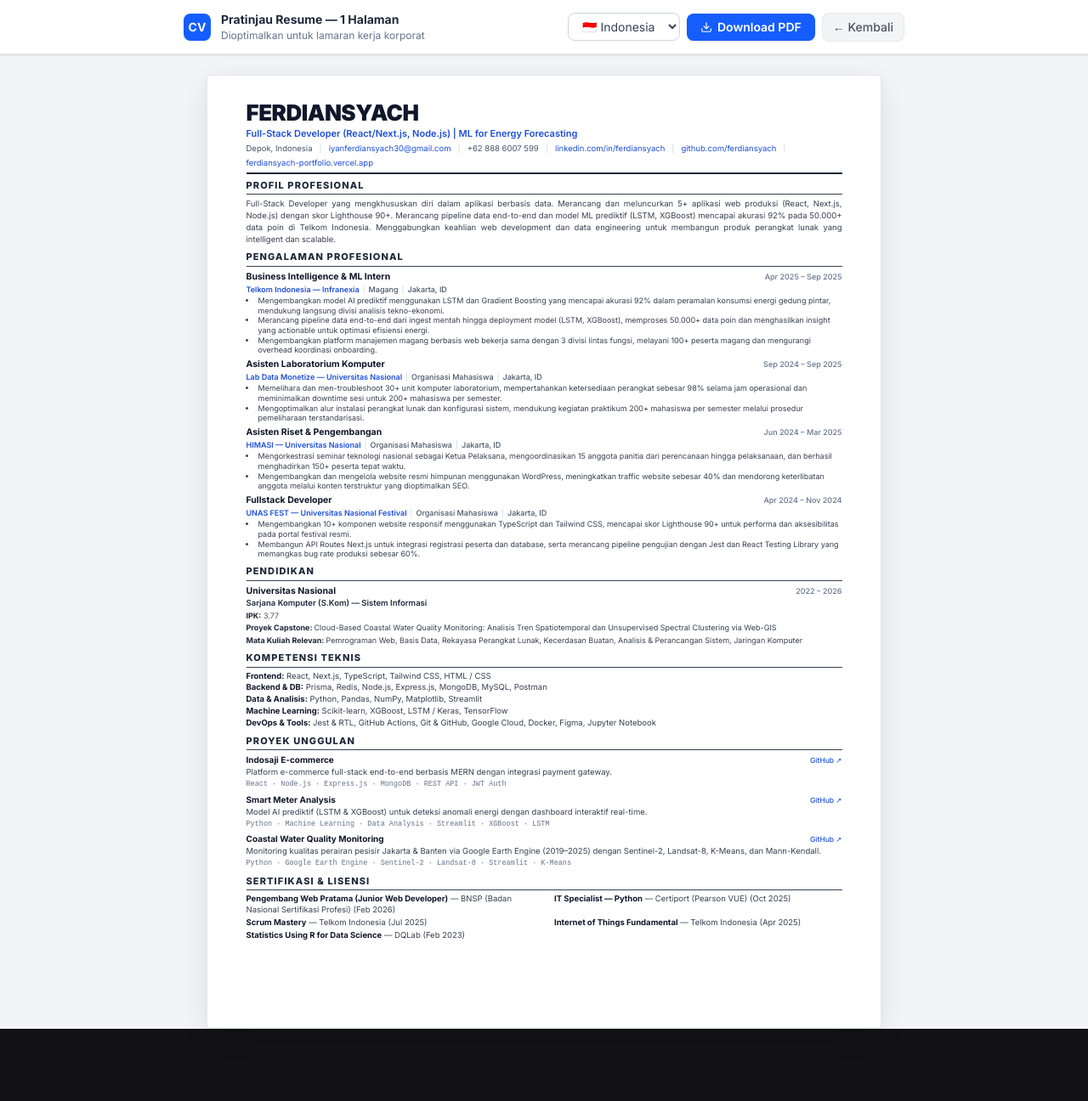
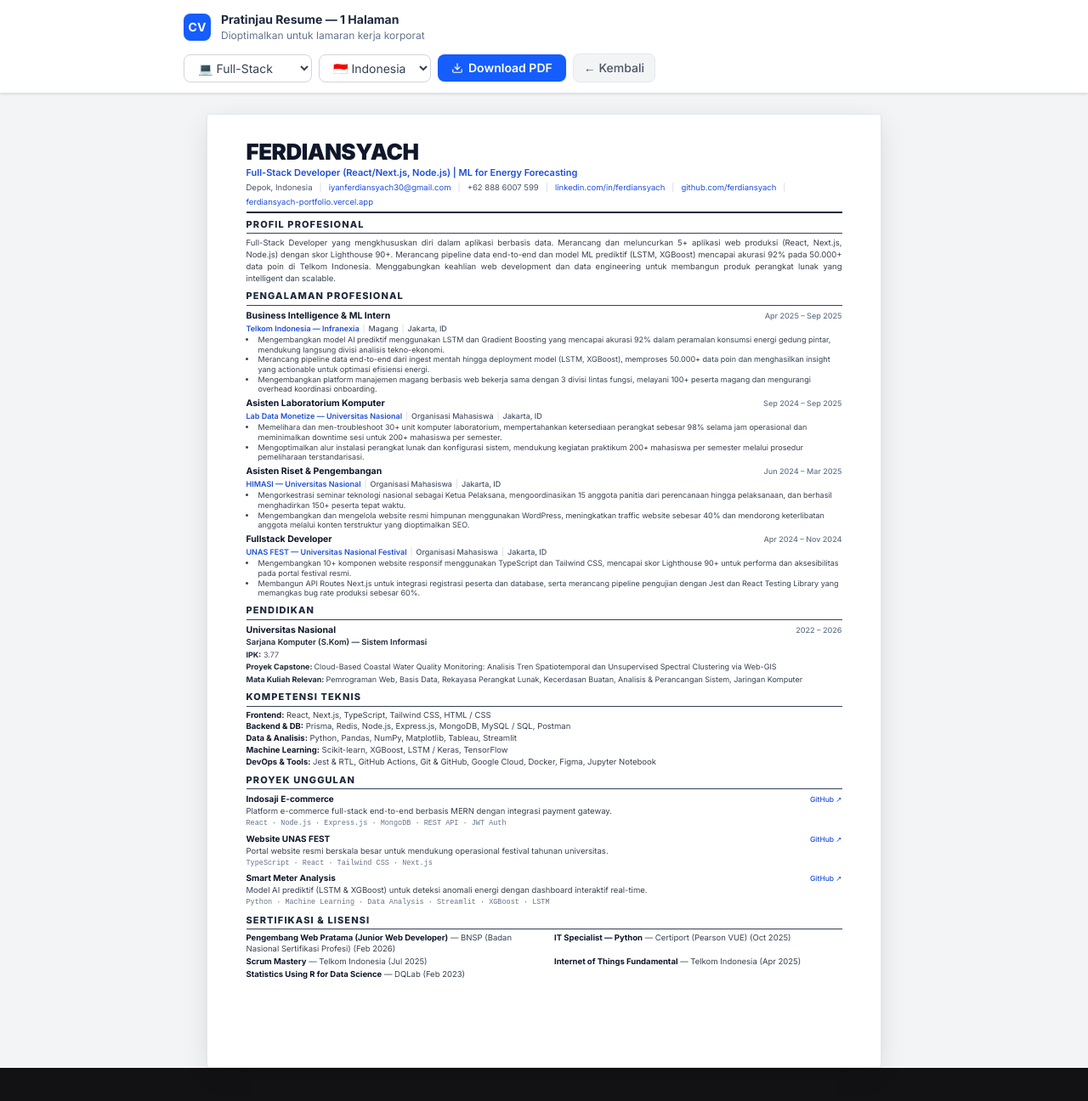
Before and after one commit to ferdiansyach/ferdiansyach-portfolio, a Next.js app: page /portfolio-pdf in a window 1280 px wide. Shown: the top 1296 px of the page at 85% size. Before the commit the page ends 1275 px from the top, so only its background shows below. Built offline with nearby package versions, Linux system fonts and the light colour scheme.

Commit message:
fix(pdf): resolve eslint errors and update skills data

```diff
--- a/src/app/portfolio-pdf/page.tsx
+++ b/src/app/portfolio-pdf/page.tsx
@@ -8,14 +8,32 @@
 
 export default function PortfolioPDF() {
   const [lang, setLang] = useState<"id" | "en">("id");
+  const [role, setRole] = useState<"fullstack" | "data">("fullstack");
 
   useEffect(() => {
     const savedLang = localStorage.getItem("lang") as "id" | "en";
     if (savedLang) {
-      // eslint-disable-next-line react-hooks/set-state-in-effect
-      setLang(savedLang);
+      setTimeout(() => {
+        setLang(savedLang);
+      }, 0);
+    }
+    const savedRole = localStorage.getItem("cvRole") as "fullstack" | "data";
+    if (savedRole) {
+      setTimeout(() => {
+        setRole(savedRole);
+      }, 0);
     }
   }, []);
+
+  const handleLangChange = (newLang: "id" | "en") => {
+    setLang(newLang);
+    localStorage.setItem("lang", newLang);
+  };
+
+  const handleRoleChange = (newRole: "fullstack" | "data") => {
+    setRole(newRole);
+    localStorage.setItem("cvRole", newRole);
+  };
 
   const t = (textObj: { id: string; en: string } | string) => {
     if (typeof textObj === "string") return textObj;
@@ -31,8 +49,28 @@
   };
   const tType = (type: string) => typeMap[type]?.[lang] ?? type;
 
-  // Show all experiences, top 3 projects, all certifications
-  const topProjects = projects.slice(0, 3);
+  // Show all experiences, all certifications
+  // Sort and select top 3 projects based on role
+  const getSortedProjects = () => {
+    const sortedProjects = [...projects];
+    if (role === "data") {
+      // Prioritize datascience projects
+      sortedProjects.sort((a, b) => {
+        if (a.category === "datascience" && b.category !== "datascience") return -1;
+        if (a.category !== "datascience" && b.category === "datascience") return 1;
+        return 0;
+      });
+    } else {
+      // Prioritize webdev projects
+      sortedProjects.sort((a, b) => {
+        if (a.category === "webdev" && b.category !== "webdev") return -1;
+        if (a.category !== "webdev" && b.category === "webdev") return 1;
+        return 0;
+      });
+    }
+    return sortedProjects.slice(0, 3);
+  };
+  const topProjects = getSortedProjects();
 
   return (
     <>
@@ -277,8 +315,16 @@
             </div>
             <div className="toolbar-actions flex gap-2 items-center">
               <select
+                value={role}
+                onChange={(e) => handleRoleChange(e.target.value as "fullstack" | "data")}
+                className="border border-gray-300 rounded-lg px-3 py-1.5 text-sm bg-white text-gray-700 focus:ring-2 focus:ring-blue-500 focus:outline-none"
+              >
+                <option value="fullstack">💻 Full-Stack</option>
+                <option value="data">📊 Data Analyst</option>
+              </select>
+              <select
                 value={lang}
-                onChange={(e) => setLang(e.target.value as "id" | "en")}
+                onChange={(e) => handleLangChange(e.target.value as "id" | "en")}
                 className="border border-gray-300 rounded-lg px-3 py-1.5 text-sm bg-white text-gray-700 focus:ring-2 focus:ring-blue-500 focus:outline-none"
               >
                 <option value="id">🇮🇩 Indonesia</option>
@@ -312,7 +358,10 @@
                 Ferdiansyach
               </h1>
               <div style={{ fontSize: '11px', color: '#1d4ed8', fontWeight: 600, marginTop: '2px', lineHeight: 1.3 }}>
-                Full-Stack Developer (React/Next.js, Node.js) | ML for Energy Forecasting
+                {role === "fullstack"
+                  ? "Full-Stack Developer (React/Next.js, Node.js) | ML for Energy Forecasting"
+                  : "Data Analyst & ML Developer (Python, SQL) | Web-GIS & Predictive Modeling"
+                }
               </div>
               <div className="contact-row">
                 <span>Depok, Indonesia</span>
@@ -336,9 +385,13 @@
                 {lang === "id" ? "PROFIL PROFESIONAL" : "PROFESSIONAL SUMMARY"}
               </h2>
               <p style={{ fontSize: '9.5px', color: '#374151', lineHeight: 1.45, textAlign: 'justify', margin: 0 }}>
-                {lang === "id"
-                  ? "Full-Stack Developer yang mengkhususkan diri dalam aplikasi berbasis data. Merancang dan meluncurkan 5+ aplikasi web produksi (React, Next.js, Node.js) dengan skor Lighthouse 90+. Merancang pipeline data end-to-end dan model ML prediktif (LSTM, XGBoost) mencapai akurasi 92% pada 50.000+ data poin di Telkom Indonesia. Menggabungkan keahlian web development dan data engineering untuk membangun produk perangkat lunak yang intelligent dan scalable."
-                  : "Full-Stack Developer specializing in data-informed applications. Architected and shipped 5+ production web applications (React, Next.js, Node.js) with Lighthouse 90+ performance. Engineered end-to-end data pipelines and predictive ML models (LSTM, XGBoost) achieving 92% accuracy on 50,000+ data points at Telkom Indonesia. Leverages both web development and data engineering expertise to build intelligent, scalable software products."
+                {role === "fullstack"
+                  ? lang === "id"
+                    ? "Full-Stack Developer yang mengkhususkan diri dalam aplikasi berbasis data. Merancang dan meluncurkan 5+ aplikasi web produksi (React, Next.js, Node.js) dengan skor Lighthouse 90+. Merancang pipeline data end-to-end dan model ML prediktif (LSTM, XGBoost) mencapai akurasi 92% pada 50.000+ data poin di Telkom Indonesia. Menggabungkan keahlian web development dan data engineering untuk membangun produk perangkat lunak yang intelligent dan scalable."
+                    : "Full-Stack Developer specializing in data-informed applications. Architected and shipped 5+ production web applications (React, Next.js, Node.js) with Lighthouse 90+ performance. Engineered end-to-end data pipelines and predictive ML models (LSTM, XGBoost) achieving 92% accuracy on 50,000+ data points at Telkom Indonesia. Leverages both web development and data engineering expertise to build intelligent, scalable software products."
+                  : lang === "id"
+                    ? "Data Analyst & Machine Learning Developer dengan keahlian kuat dalam Python, SQL, dan analisis geospasial. Merancang pipeline data end-to-end dan model ML prediktif (LSTM, XGBoost) mencapai akurasi 92% pada 50.000+ data poin di Telkom Indonesia. Berpengalaman membangun sistem monitoring kualitas air pesisir menggunakan Google Earth Engine dengan uji statistik Mann-Kendall. Ahli dalam mengubah dataset mentah dan time-series menjadi insight bisnis yang actionable melalui dashboard interaktif (Streamlit)."
+                    : "Data Analyst & Machine Learning Developer with strong expertise in Python, SQL, and geospatial analysis. Engineered end-to-end data pipelines and predictive ML models (LSTM, XGBoost) achieving 92% accuracy on 50,000+ data points at Telkom Indonesia. Experienced in building coastal water quality monitoring systems using Google Earth Engine with Mann-Kendall statistical tests. Adept at transforming raw, time-series datasets into actionable business insights through interactive dashboards (Streamlit)."
                 }
               </p>
             </section>
--- a/src/app/projects-pdf/page.tsx
+++ b/src/app/projects-pdf/page.tsx
@@ -17,8 +17,11 @@
 
   useEffect(() => {
     const savedLang = localStorage.getItem("lang") as "id" | "en";
-    // eslint-disable-next-line react-hooks/set-state-in-effect
-    if (savedLang) setLang(savedLang);
+    if (savedLang) {
+      setTimeout(() => {
+        setLang(savedLang);
+      }, 0);
+    }
   }, []);
 
   const t = (textObj: { id: string; en: string } | string) => {
--- a/src/data/skills.ts
+++ b/src/data/skills.ts
@@ -80,7 +80,7 @@
         usageContext: { id: "Indosaji E-commerce Database", en: "Indosaji E-commerce Database" },
       },
       {
-        name: "MySQL",
+        name: "MySQL / SQL",
         icon: "mysql",
         color: "#4479A1",
         proficiency: "intermediate",
@@ -129,6 +129,14 @@
         proficiency: "intermediate",
         typeLabel: { id: "Library Visualisasi", en: "Visualization Library" },
         usageContext: { id: "Visualisasi data Smart Meter Telkom", en: "Telkom Smart Meter data visualization" },
+      },
+      {
+        name: "Tableau",
+        icon: "tableau",
+        color: "#E97627",
+        proficiency: "intermediate",
+        typeLabel: { id: "Visualisasi Data & BI", en: "Data Visualization & BI" },
+        usageContext: { id: "Dashboard interaktif & visualisasi data bisnis", en: "Interactive dashboards & business data visualization" },
       },
       {
         name: "Streamlit",
```
